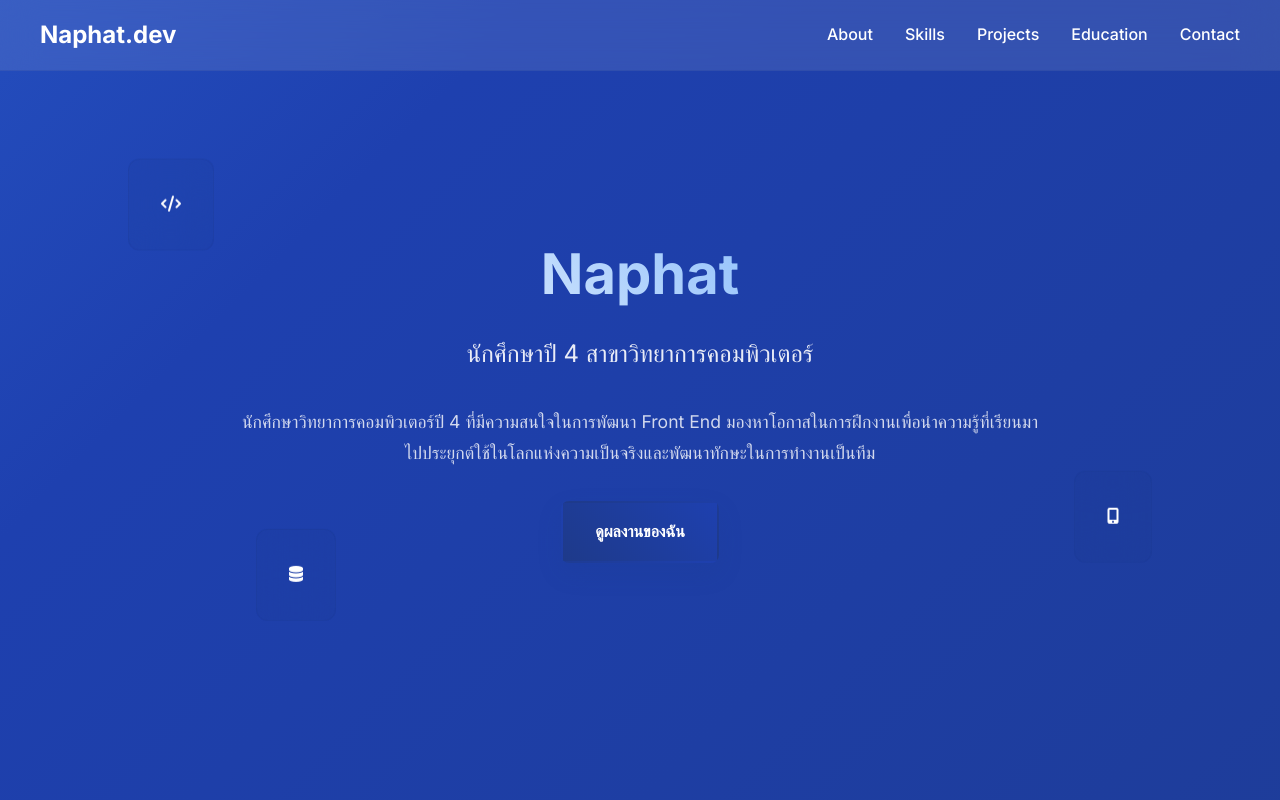
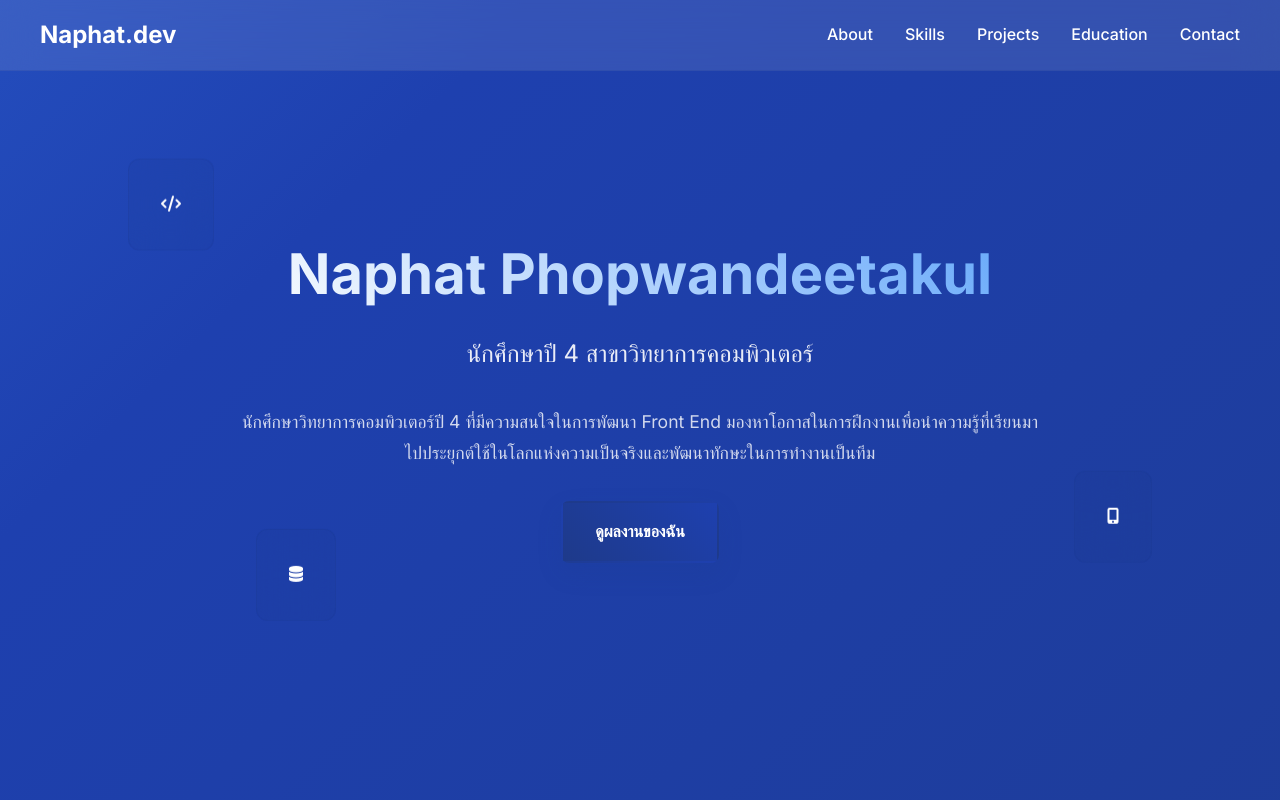
Before and after one commit to Naphdev/Portfolio_web, a plain HTML site: page index.html in a window 1280 px wide. Shown: the top 800 px of the page. Drawn offline with Linux system fonts and the light colour scheme.

Commit message:
test commit2

```diff
--- a/index.html
+++ b/index.html
@@ -63,7 +63,7 @@
             <i class="fas fa-database"></i>
         </div>
         <div class="hero-content">
-            <h1>Naphat </h1>
+            <h1>Naphat Phopwandeetakul</h1>
             <h2>นักศึกษาปี 4 สาขาวิทยาการคอมพิวเตอร์</h2>
             <p>นักศึกษาวิทยาการคอมพิวเตอร์ปี 4 ที่มีความสนใจในการพัฒนา Front End
                 มองหาโอกาสในการฝึกงานเพื่อนำความรู้ที่เรียนมาไปประยุกต์ใช้ในโลกแห่งความเป็นจริงและพัฒนาทักษะในการทำงานเป็นทีม
```
